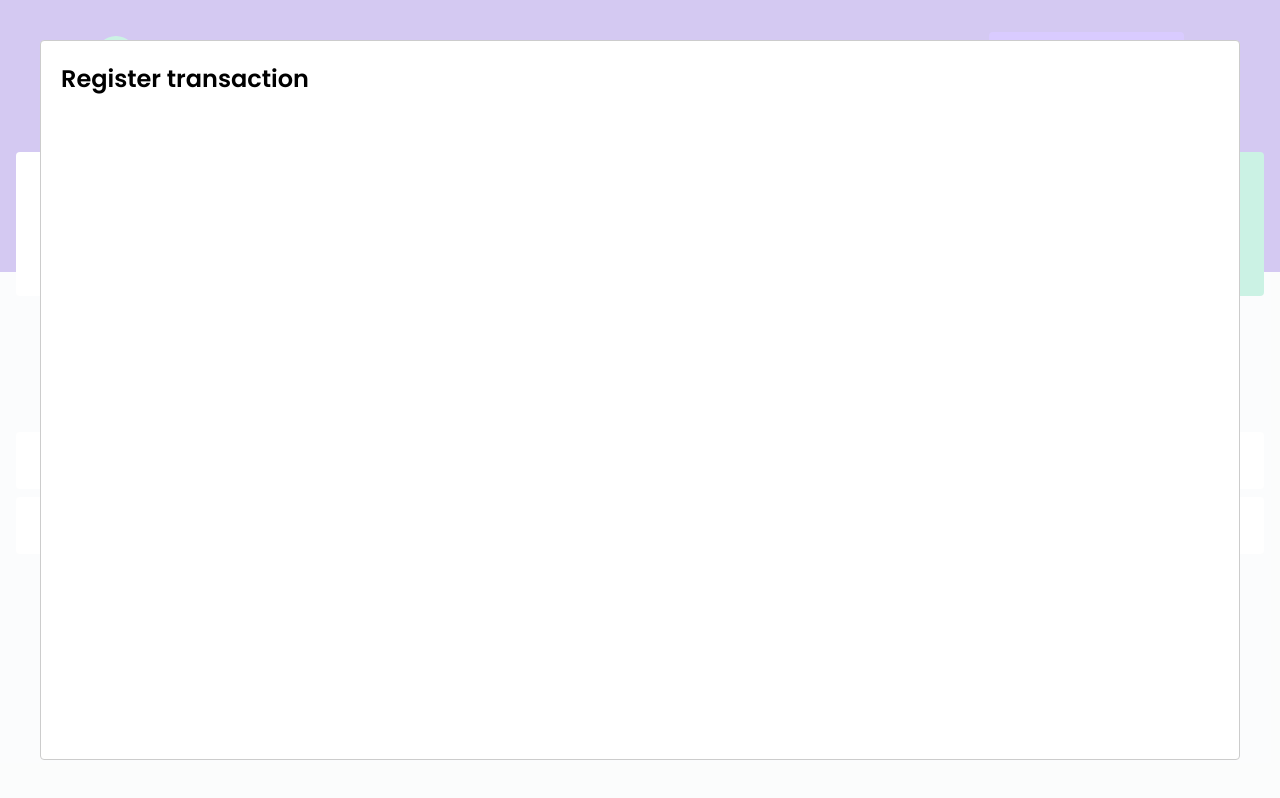
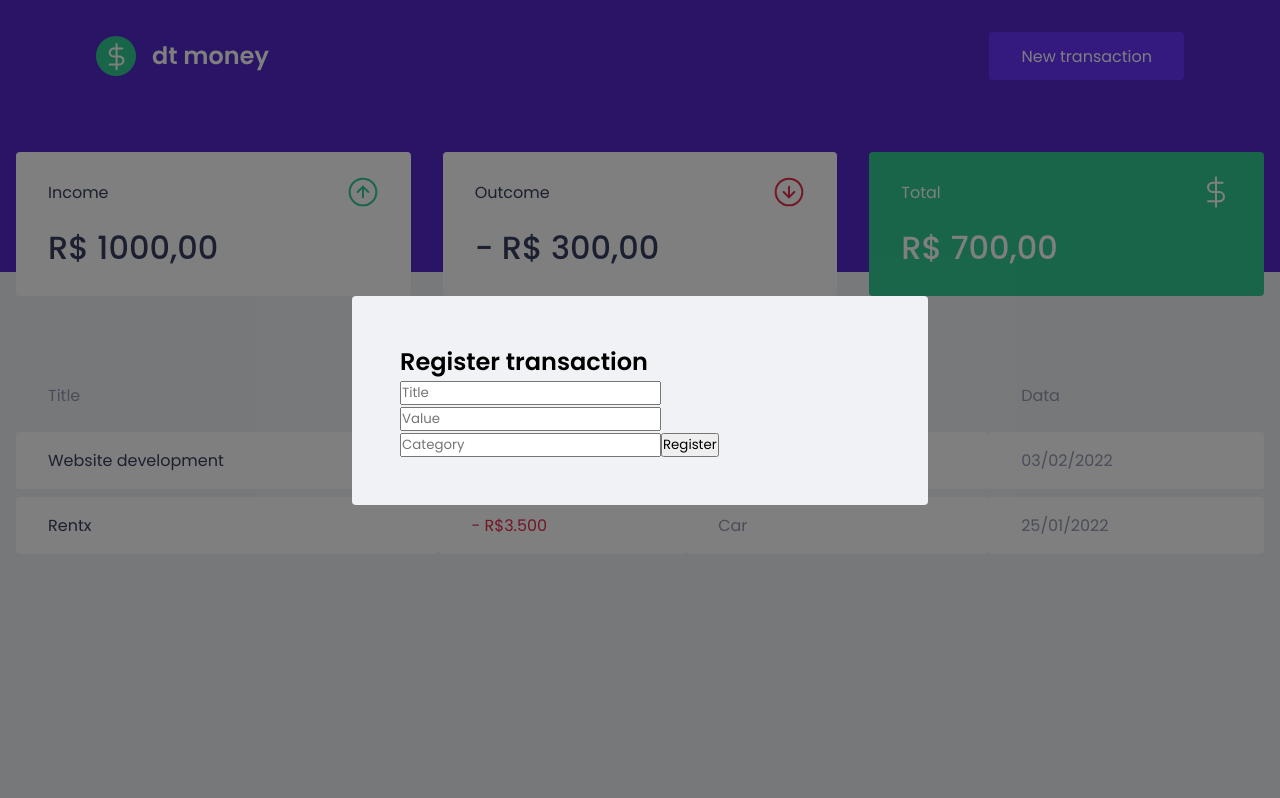
Before and after one commit to i-ramoss/dtmoney, a React (Create React App) app: page / in a window 1280 px wide. Both pictures are taken after a click on the button "New transaction". Built offline with nearby package versions, Linux system fonts and the light colour scheme; no server answers; what miragejs would draw is missing.

Commit message:
feat: create modal form structure

```diff
--- a/src/components/NewTransactionModal/index.tsx
+++ b/src/components/NewTransactionModal/index.tsx
@@ -1,4 +1,6 @@
 import Modal from "react-modal";
+
+import { Container } from "./styles";
 
 interface NewTransactionModalProps {
   isOpen: boolean;
@@ -10,8 +12,19 @@
     <Modal
       isOpen={isOpen}
       onRequestClose={onRequestClose}
+      overlayClassName="react-modal-overlay"
+      className="react-modal-content"
     >
-      <h2>Register transaction</h2>
+
+      <Container>
+        <h2>Register transaction</h2>
+
+        <input placeholder="Title"/>
+        <input type="number" placeholder="Value"/>
+        <input type="number" placeholder="Category"/>
+
+        <button type="submit">Register</button>
+      </Container>
     </Modal>
   );
 }
--- a/src/components/NewTransactionModal/styles.ts
+++ b/src/components/NewTransactionModal/styles.ts
@@ -1,3 +1,3 @@
 import styled from 'styled-components';
 
-export const Container = styled.div``;
+export const Container = styled.form``;
--- a/src/styles/global.ts
+++ b/src/styles/global.ts
@@ -53,4 +53,27 @@
     opacity: 0.6;
     cursor: not-allowed;
   }
+
+  .react-modal-overlay {
+    background: rgba(0, 0, 0, 0.5);
+
+    position: fixed;
+    top: 0;
+    bottom: 0;
+    right: 0;
+    left: 0;
+
+    display: flex;
+    align-items: center;
+    justify-content: center;
+  }
+
+  .react-modal-content {
+    width: 100%;
+    max-width: 576px;
+    background: var(--background);
+    padding: 3rem;
+    position: relative;
+    border-radius: 0.25rem;
+  }
 `
```
